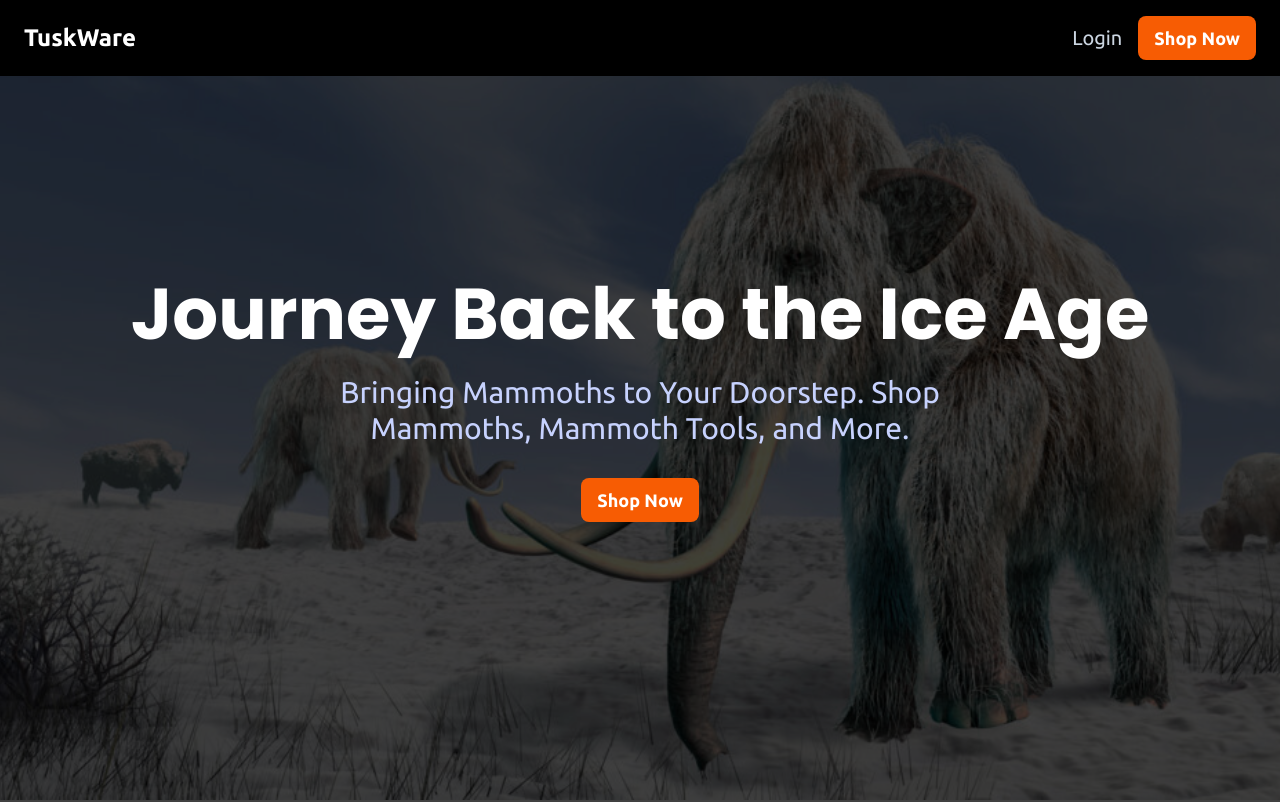
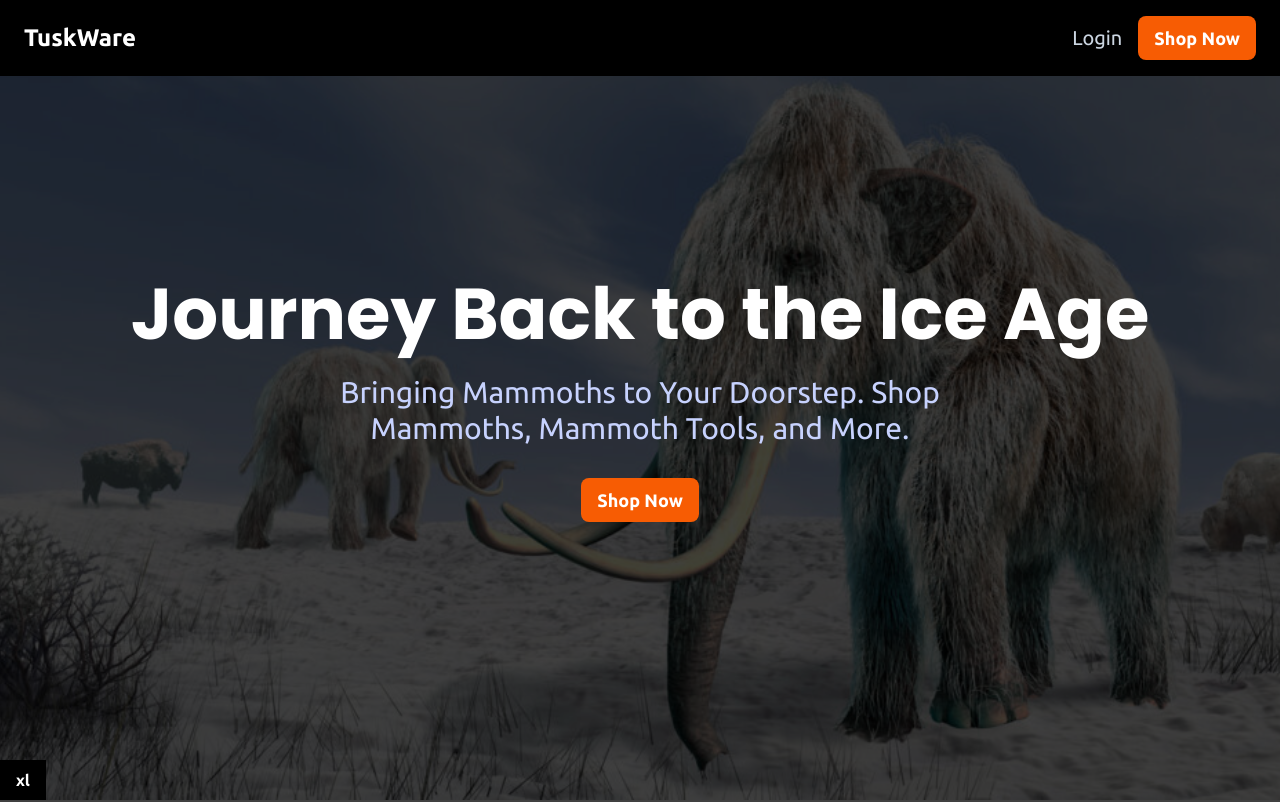
Before and after one commit to Jankela04/tuskware, a Next.js app: page / in a window 1280 px wide. Shown: the top 802 px of the page. Built offline with nearby package versions, Linux system fonts and the light colour scheme.

Commit message:
feat: create a screen indicator component

```diff
--- a/src/app/layout.tsx
+++ b/src/app/layout.tsx
@@ -1,6 +1,7 @@
 import Navbar from "@/components/Navbar";
 import "@/styles/globals.css";
 import { ubuntu } from "@/lib/fonts";
+import TailwindScreenIndicator from "@/components/TWScreen";
 
 export const metadata = {
   title: "TuskWare",
@@ -18,6 +19,7 @@
       <body className={ubuntu.className}>
         <Navbar />
         {children}
+        <TailwindScreenIndicator />
       </body>
     </html>
   );
--- /dev/null
+++ b/src/components/TWScreen.tsx
@@ -0,0 +1,18 @@
+import React from "react";
+
+function TailwindScreenIndicator() {
+  if (process.env.NODE_ENV === "production") return null;
+
+  return (
+    <div className="fixed bottom-0 left-0 bg-black px-4 py-2 font-bold text-white">
+      <div className="block sm:hidden">xs</div>
+      <div className="hidden sm:block md:hidden">sm</div>
+      <div className="hidden md:block lg:hidden">md</div>
+      <div className="hidden lg:block xl:hidden">lg</div>
+      <div className="hidden xl:block 2xl:hidden">xl</div>
+      <div className="hidden 2xl:block">2xl</div>
+    </div>
+  );
+}
+
+export default TailwindScreenIndicator;
```
